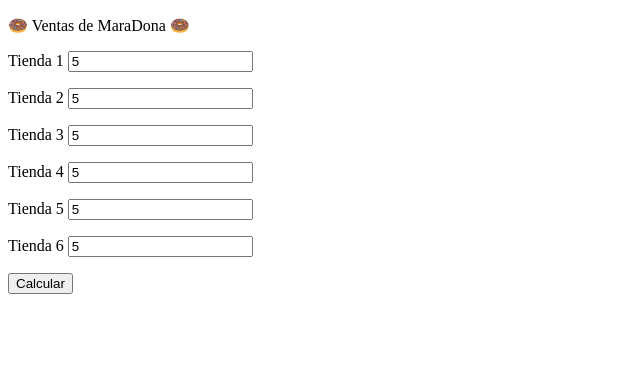
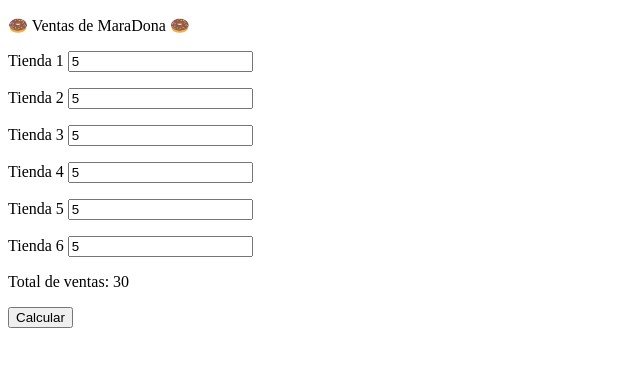
Before and after one commit to Naibaf93/Venta-de-donas, a plain HTML site: page index.html in a window 1280 px wide. Both pictures are taken after typing "5", "5", "5", "5", "5", "5" into the empty fields and a click on the button "Calcular". Shown: the whole page, without its empty margins (0-640 px from the left). Drawn offline with Linux system fonts and the light colour scheme.

Commit message:
agregando un id parrafoSalida al html y terminando el app.js

```diff
--- a/index.html
+++ b/index.html
@@ -39,6 +39,8 @@
         <input type="number" id="ventasTienda6" min="0">
     </p>
 
+    <p id="parrafoSalida"></p>
+
     <p>
         <button onclick="calcular()">Calcular</button>
     </p>
--- a/js/app.js
+++ b/js/app.js
@@ -0,0 +1,25 @@
+function extraerNumeroDesdeElemento(elemento) {
+    let miElemento = document.getElementById(elemento);
+    let miTexto = miElemento.value;
+    let miNumero = Number(miTexto);
+
+    return miNumero;
+}
+
+function calcular() {
+    let ventas1, ventas2, ventas3, ventas4, ventas5, ventas6;
+
+    ventas1 = extraerNumeroDesdeElemento("ventasTienda1");
+    ventas2 = extraerNumeroDesdeElemento("ventasTienda2");
+    ventas3 = extraerNumeroDesdeElemento("ventasTienda3");
+    ventas4 = extraerNumeroDesdeElemento("ventasTienda4");
+    ventas5 = extraerNumeroDesdeElemento("ventasTienda5");
+    ventas6 = extraerNumeroDesdeElemento("ventasTienda6");
+
+    let totalVentas = ventas1 + ventas2 + ventas3 + ventas4 + ventas5 + ventas6;
+
+    let mensajeSalida = "Total de ventas: " + totalVentas;
+    let elementoSalida = document.getElementById("parrafoSalida");
+
+    elementoSalida.textContent = mensajeSalida;
+}
```
Also changed, not shown: 1 other file.
